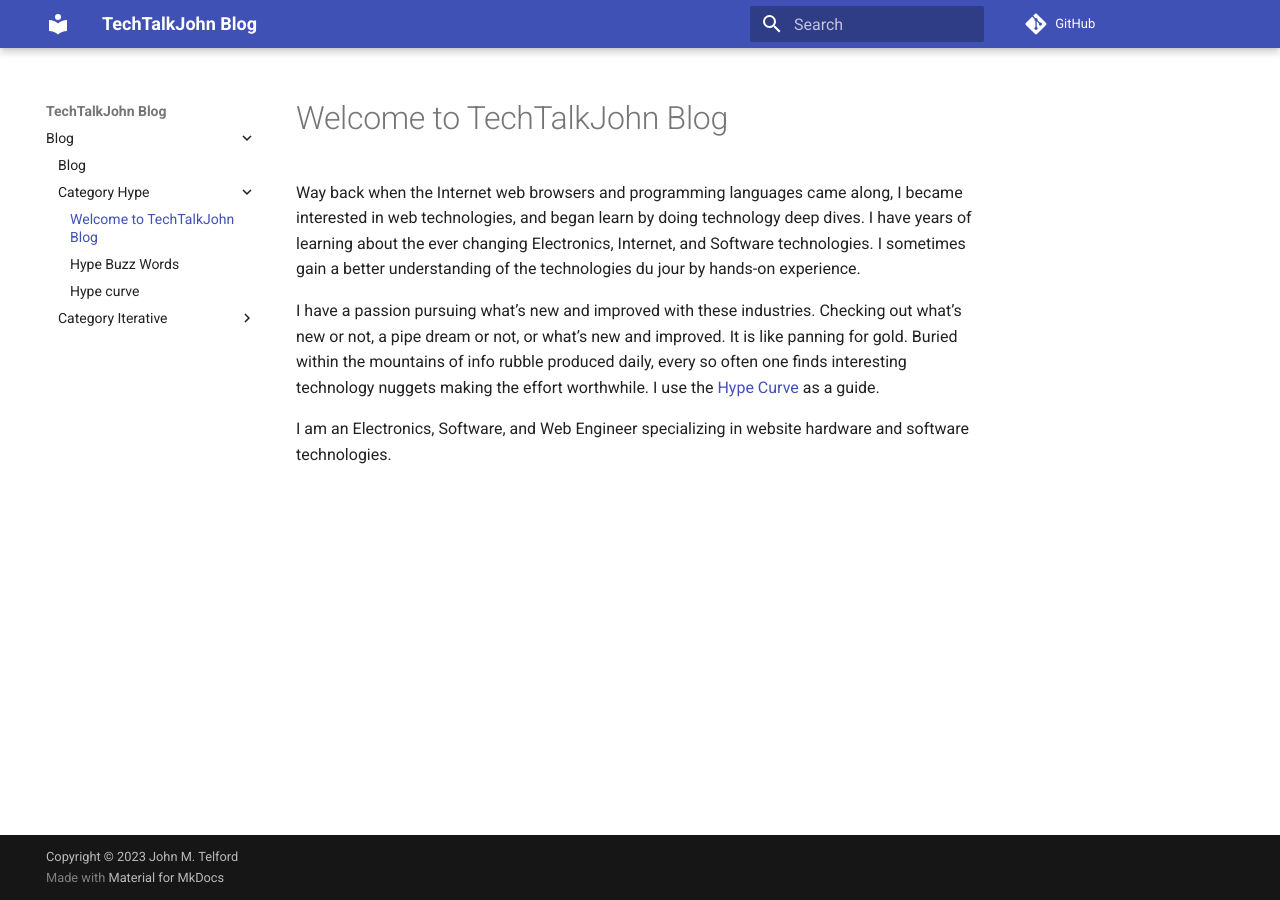
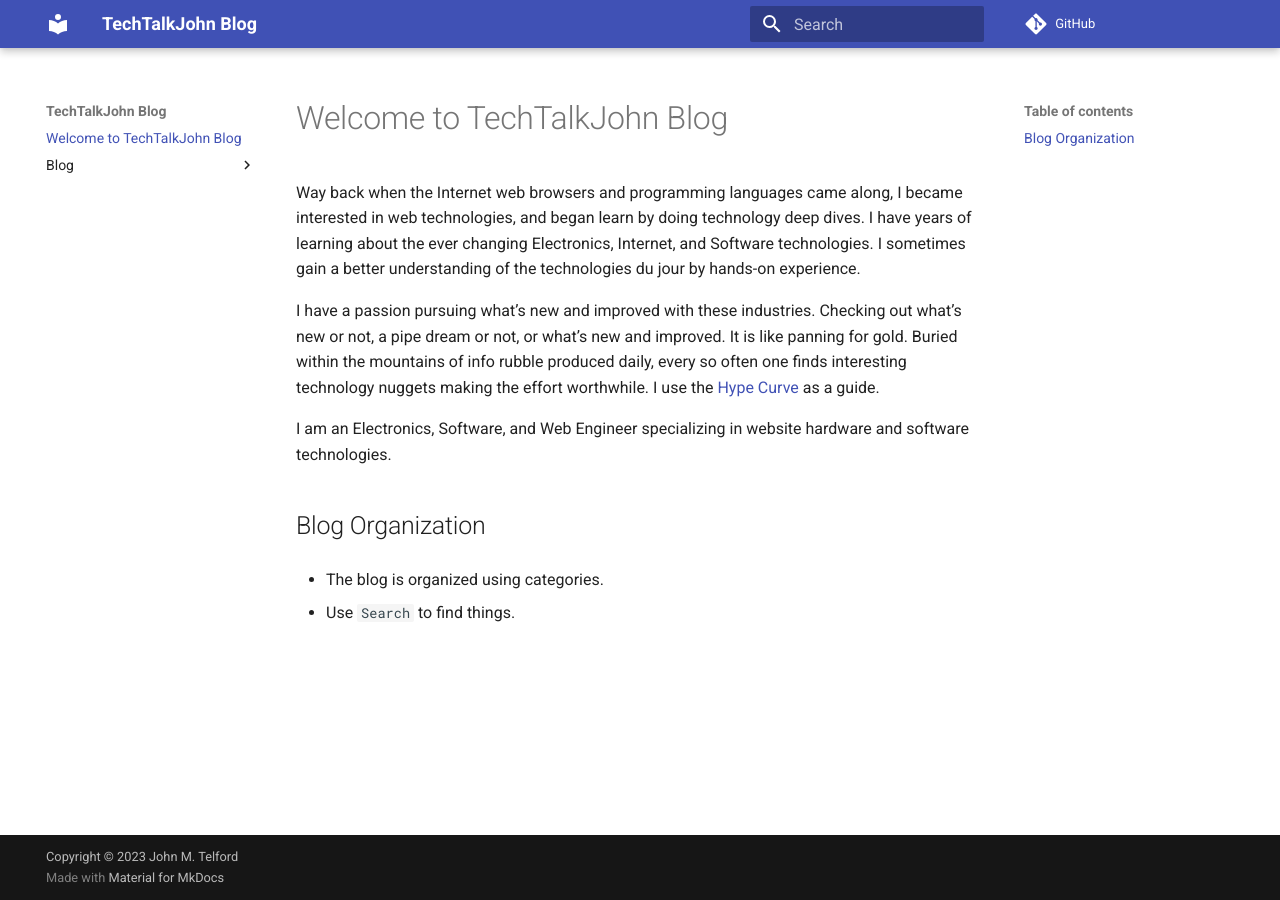
Before and after one commit to JohnTelford/mkdocs_blog, an MkDocs documentation site: the page built from docs/index.md, in a window 1280 px wide. Built offline with MkDocs 1.6.1 and Material for MkDocs 9.7.7, drawn with Linux system fonts in a browser that asks for light colours; comment, search, counter and statistics services are not loaded.

Commit message:
refactor
Signed-off-by: John <john@johntelford.com>

```diff
--- a/docs/blog/Category Hype/index.md
+++ b/docs/index.md
@@ -11,3 +11,9 @@
 
 
 I am an Electronics, Software, and Web Engineer specializing in website hardware and software technologies.
+
+## Blog Organization
+
+- The blog is organized using categories.
+
+- Use `Search` to find things.
```
